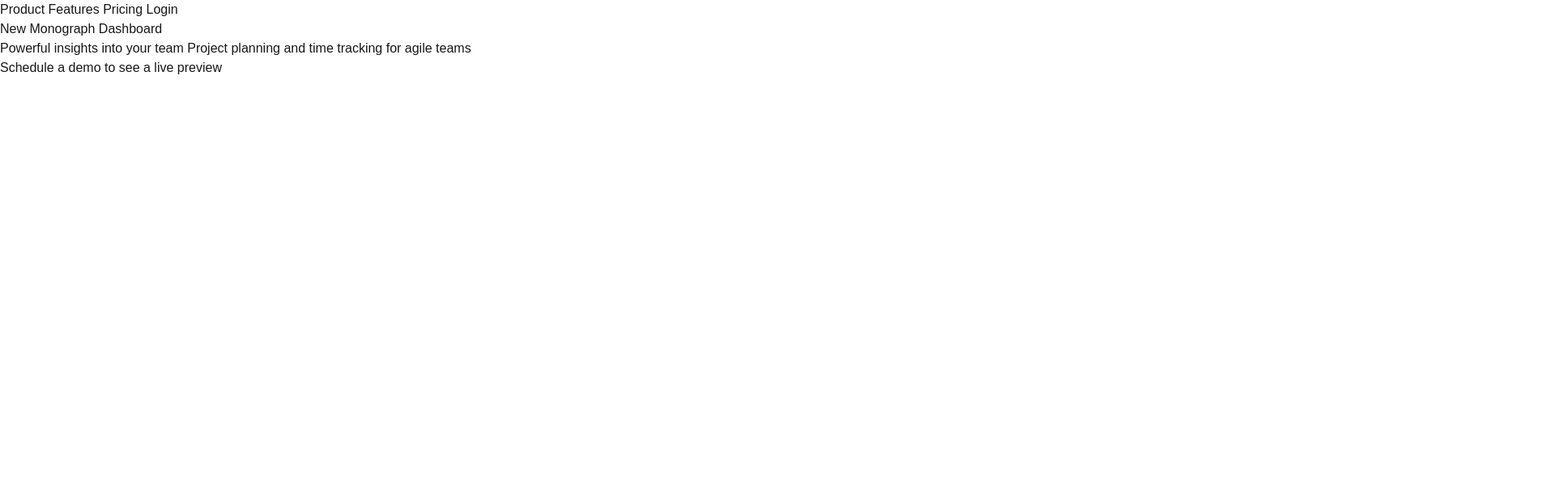
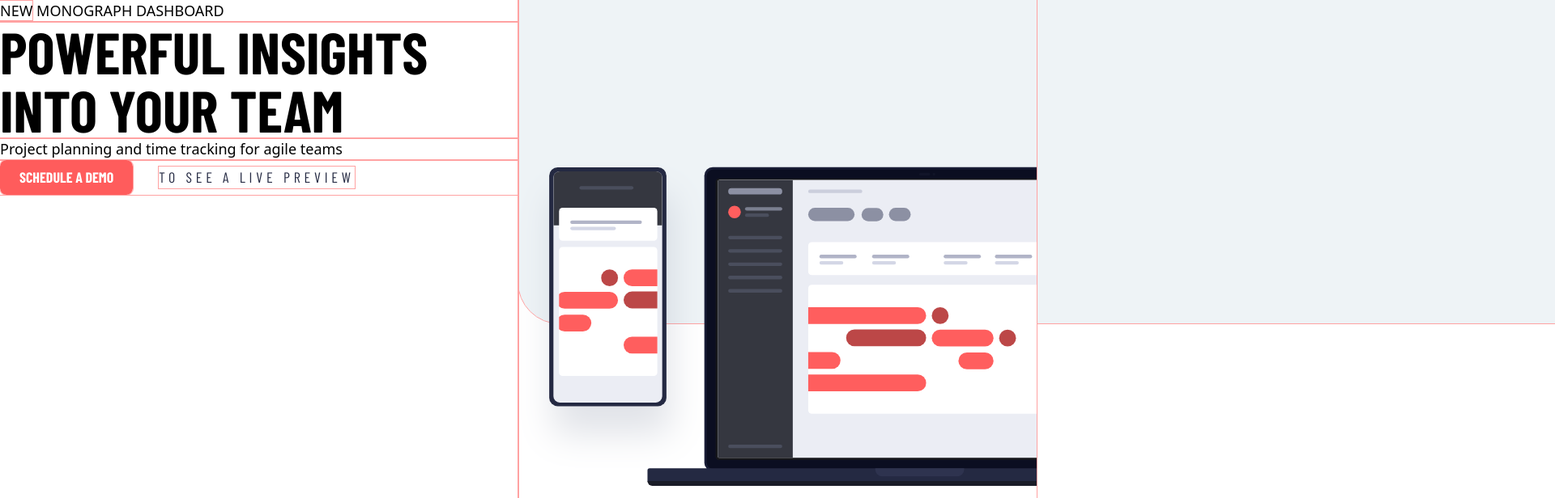
Before and after one commit to lilKriT/fem-project-tracking-intro-component, a Next.js app: page / in a window 1280 px wide. Shown: the top 616 px of the page at 81% size, 1920 px wide, since content can reach past the window. Built offline with nearby package versions, Linux system fonts and the light colour scheme.

Commit message:
Doing some work.

```diff
--- /dev/null
+++ b/app/_components/Header.tsx
@@ -0,0 +1,5 @@
+const Header = () => {
+  return <div>Header</div>;
+};
+
+export default Header;
--- /dev/null
+++ b/app/_components/Hero.tsx
@@ -0,0 +1,41 @@
+import Link from "next/link";
+
+const Hero = () => {
+  return (
+    <section className="min-h-dvh w-full flex justify-stretch items-stretch">
+      <div className="relative w-full grid grid-cols-2">
+        {/* Left column */}
+        <div className="flex flex-col">
+          <h2 className="uppercase">
+            <span className="">New</span> Monograph Dashboard
+          </h2>
+
+          <h1 className="text-7xl font-condensed font-bold uppercase">
+            Powerful insights into your team
+          </h1>
+
+          <p>Project planning and time tracking for agile teams</p>
+
+          <div className="flex justify-start items-center gap-8">
+            <Link
+              href={"/#"}
+              className="bg-red-400 px-6 py-2 rounded-lg text-white uppercase font-condensed font-bold"
+            >
+              Schedule a demo
+            </Link>
+            <span className="uppercase font-condensed tracking-[.3rem] text-blue-950">
+              to see a live preview
+            </span>
+          </div>
+        </div>
+
+        {/* Right column */}
+        <div className="bg-[url(/illustration-devices.svg)] bg-no-repeat bg-size-[130%] bg-position-[0_50%]">
+          <div className="absolute w-full h-1/2 bg-blue-100 rounded-bl-[4vw] -z-10"></div>
+        </div>
+      </div>
+    </section>
+  );
+};
+
+export default Hero;
--- a/app/globals.css
+++ b/app/globals.css
@@ -6,15 +6,15 @@
 }
 
 @theme inline {
-  --color-background: var(--background);
+  /* --color-background: var(--background);
   --color-foreground: var(--foreground);
   --font-sans: var(--font-geist-sans);
-  --font-mono: var(--font-geist-mono);
+  --font-mono: var(--font-geist-mono); */
 
   /* Body - Barlow 400 */
   /* Headings, CTA, Navigation - Barlow Condensed 400, 700 */
-
-  /* Font 18px */
+  --font-sans: var(--font-barlow-sans);
+  --font-condensed: var(--font-barlow-condensed); /* Font 18px */
   --text-base: 1.125rem;
 
   /* Primary */
@@ -25,15 +25,13 @@
   --color-blue-100: hsl(207, 33%, 95%);
 }
 
-/* @media (prefers-color-scheme: dark) {
-  :root {
-    --background: #0a0a0a;
-    --foreground: #ededed;
-  }
-} */
+* {
+  @apply outline outline-red-300;
+}
 
 body {
-  background: var(--background);
-  color: var(--foreground);
-  font-family: Arial, Helvetica, sans-serif;
+  background: var(--color-white);
+  font-size: var(--text-base);
+  font-weight: 400;
+  font-family: var(--font-barlow), Arial, Helvetica, sans-serif;
 }
--- a/app/page.tsx
+++ b/app/page.tsx
@@ -1,18 +1,12 @@
 import Image from "next/image";
+import Hero from "./_components/Hero";
 
 export default function Home() {
   return (
-    <div className="">
+    <>
+      <Hero />
+
       <p>Product Features Pricing Login</p>
-
-      <p>New Monograph Dashboard</p>
-
-      <p>
-        Powerful insights into your team Project planning and time tracking for
-        agile teams
-      </p>
-
-      <p>Schedule a demo to see a live preview</p>
-    </div>
+    </>
   );
 }
```
